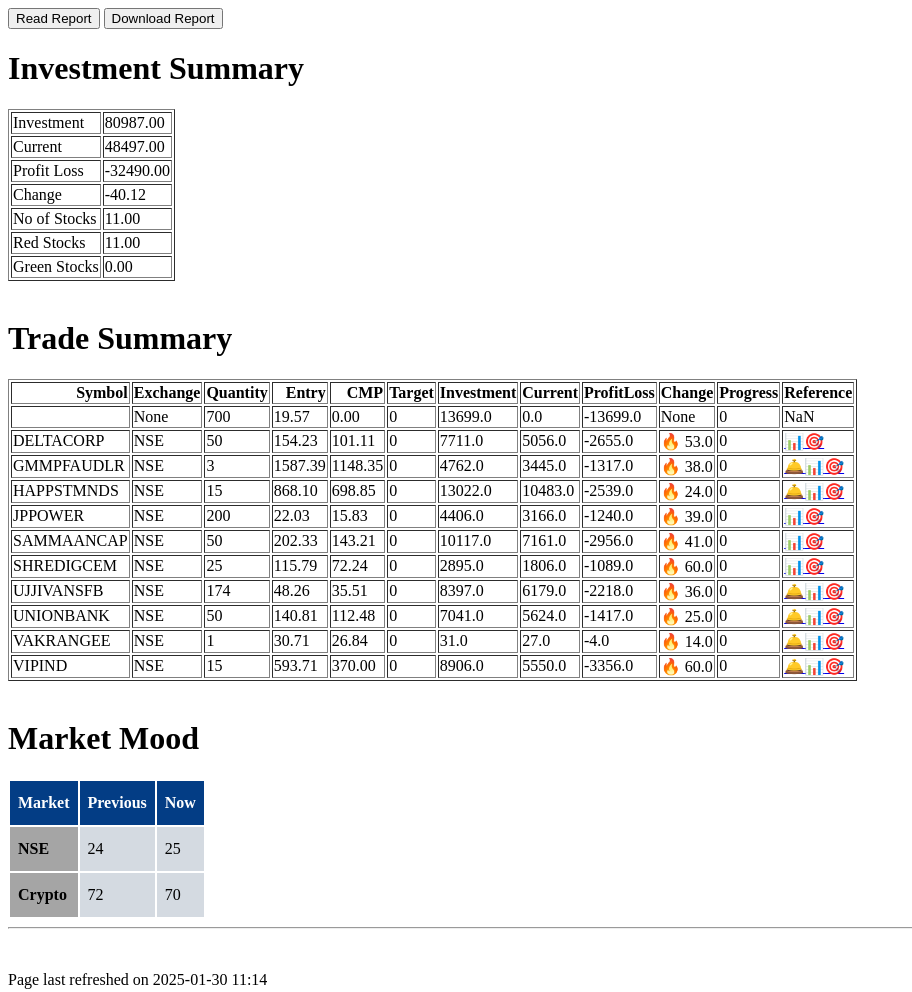
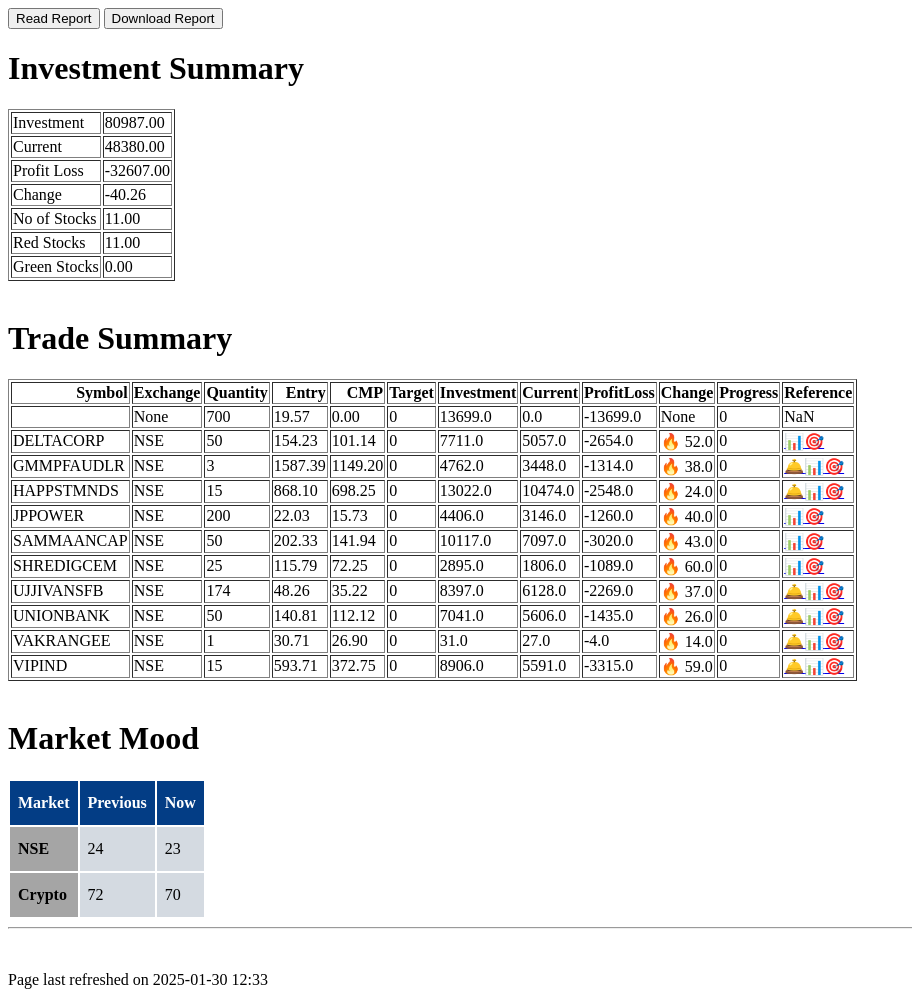
Before and after one commit to activegrt/Reports, a plain HTML site: page equity_portfolio_summary.html in a window 1280 px wide. Shown: the whole page, without its empty margins (0-912 px from the left). Drawn offline with Linux system fonts and the light colour scheme.

Commit message:
Updated equity_portfolio_summary file

```diff
--- a/equity_portfolio_summary.html
+++ b/equity_portfolio_summary.html
@@ -17,15 +17,15 @@
     </tr>
     <tr>
       <td>Current</td>
-      <td>48497.00</td>
+      <td>48380.00</td>
     </tr>
     <tr>
       <td>Profit Loss</td>
-      <td>-32490.00</td>
+      <td>-32607.00</td>
     </tr>
     <tr>
       <td>Change</td>
-      <td>-40.12</td>
+      <td>-40.26</td>
     </tr>
     <tr>
       <td>No of Stocks</td>
@@ -79,12 +79,12 @@
       <td>NSE</td>
       <td>50</td>
       <td>154.23</td>
-      <td>101.11</td>
+      <td>101.14</td>
       <td>0</td>
       <td>7711.0</td>
-      <td>5056.0</td>
-      <td>-2655.0</td>
-      <td>🔥 53.0</td>
+      <td>5057.0</td>
+      <td>-2654.0</td>
+      <td>🔥 52.0</td>
       <td>0</td>
       <td><a target="_blank" href="https://in.tradingview.com/chart/Lm41gt6O/?symbol=NSE-DELTACORP">📊</a><a target="_blank" href="https://in.tradingview.com/symbols/NSE-DELTACORP/">🎯</a></td>
     </tr>
@@ -93,11 +93,11 @@
       <td>NSE</td>
       <td>3</td>
       <td>1587.39</td>
-      <td>1148.35</td>
+      <td>1149.20</td>
       <td>0</td>
       <td>4762.0</td>
-      <td>3445.0</td>
-      <td>-1317.0</td>
+      <td>3448.0</td>
+      <td>-1314.0</td>
       <td>🔥 38.0</td>
       <td>0</td>
       <td><a target="_blank" href="https://www.moneycontrol.com/india/stockpricequote/engineeringheavy/gmmpfaudler/GMM01">🛎️</a><a target="_blank" href="https://in.tradingview.com/chart/Lm41gt6O/?symbol=NSE-GMMPFAUDLR">📊</a><a target="_blank" href="https://in.tradingview.com/symbols/NSE-GMMPFAUDLR/">🎯</a></td>
@@ -107,11 +107,11 @@
       <td>NSE</td>
       <td>15</td>
       <td>868.10</td>
-      <td>698.85</td>
+      <td>698.25</td>
       <td>0</td>
       <td>13022.0</td>
-      <td>10483.0</td>
-      <td>-2539.0</td>
+      <td>10474.0</td>
+      <td>-2548.0</td>
       <td>🔥 24.0</td>
       <td>0</td>
       <td><a target="_blank" href="https://www.moneycontrol.com/india/stockpricequote/it-servicesconsulting/happiestmindstechnologies/HMT01">🛎️</a><a target="_blank" href="https://in.tradingview.com/chart/Lm41gt6O/?symbol=NSE-HAPPSTMNDS">📊</a><a target="_blank" href="https://in.tradingview.com/symbols/NSE-HAPPSTMNDS/">🎯</a></td>
@@ -121,12 +121,12 @@
       <td>NSE</td>
       <td>200</td>
       <td>22.03</td>
-      <td>15.83</td>
+      <td>15.73</td>
       <td>0</td>
       <td>4406.0</td>
-      <td>3166.0</td>
-      <td>-1240.0</td>
-      <td>🔥 39.0</td>
+      <td>3146.0</td>
+      <td>-1260.0</td>
+      <td>🔥 40.0</td>
       <td>0</td>
       <td><a target="_blank" href="https://in.tradingview.com/chart/Lm41gt6O/?symbol=NSE-JPPOWER">📊</a><a target="_blank" href="https://in.tradingview.com/symbols/NSE-JPPOWER/">🎯</a></td>
     </tr>
@@ -135,12 +135,12 @@
       <td>NSE</td>
       <td>50</td>
       <td>202.33</td>
-      <td>143.21</td>
+      <td>141.94</td>
       <td>0</td>
       <td>10117.0</td>
-      <td>7161.0</td>
-      <td>-2956.0</td>
-      <td>🔥 41.0</td>
+      <td>7097.0</td>
+      <td>-3020.0</td>
+      <td>🔥 43.0</td>
       <td>0</td>
       <td><a target="_blank" href="https://in.tradingview.com/chart/Lm41gt6O/?symbol=NSE-SAMMAANCAP">📊</a><a target="_blank" href="https://in.tradingview.com/symbols/NSE-SAMMAANCAP/">🎯</a></td>
     </tr>
@@ -149,7 +149,7 @@
       <td>NSE</td>
       <td>25</td>
       <td>115.79</td>
-      <td>72.24</td>
+      <td>72.25</td>
       <td>0</td>
       <td>2895.0</td>
       <td>1806.0</td>
@@ -163,12 +163,12 @@
       <td>NSE</td>
       <td>174</td>
       <td>48.26</td>
-      <td>35.51</td>
+      <td>35.22</td>
       <td>0</td>
       <td>8397.0</td>
-      <td>6179.0</td>
-      <td>-2218.0</td>
-      <td>🔥 36.0</td>
+      <td>6128.0</td>
+      <td>-2269.0</td>
+      <td>🔥 37.0</td>
       <td>0</td>
       <td><a target="_blank" href="https://www.moneycontrol.com/india/stockpricequote/bank-private/ujjivansmallfinancebank/USF">🛎️</a><a target="_blank" href="https://in.tradingview.com/chart/Lm41gt6O/?symbol=NSE-UJJIVANSFB">📊</a><a target="_blank" href="https://in.tradingview.com/symbols/NSE-UJJIVANSFB/">🎯</a></td>
     </tr>
@@ -177,12 +177,12 @@
       <td>NSE</td>
       <td>50</td>
       <td>140.81</td>
-      <td>112.48</td>
+      <td>112.12</td>
       <td>0</td>
       <td>7041.0</td>
-      <td>5624.0</td>
-      <td>-1417.0</td>
-      <td>🔥 25.0</td>
+      <td>5606.0</td>
+      <td>-1435.0</td>
+      <td>🔥 26.0</td>
       <td>0</td>
       <td><a target="_blank" href="https://www.moneycontrol.com/india/stockpricequote/bankspublicsector/unionbankindia/UBI01">🛎️</a><a target="_blank" href="https://in.tradingview.com/chart/Lm41gt6O/?symbol=NSE-UNIONBANK">📊</a><a target="_blank" href="https://in.tradingview.com/symbols/NSE-UNIONBANK/">🎯</a></td>
     </tr>
@@ -191,7 +191,7 @@
       <td>NSE</td>
       <td>1</td>
       <td>30.71</td>
-      <td>26.84</td>
+      <td>26.90</td>
       <td>0</td>
       <td>31.0</td>
       <td>27.0</td>
@@ -205,12 +205,12 @@
       <td>NSE</td>
       <td>15</td>
       <td>593.71</td>
-      <td>370.00</td>
+      <td>372.75</td>
       <td>0</td>
       <td>8906.0</td>
-      <td>5550.0</td>
-      <td>-3356.0</td>
-      <td>🔥 60.0</td>
+      <td>5591.0</td>
+      <td>-3315.0</td>
+      <td>🔥 59.0</td>
       <td>0</td>
       <td><a target="_blank" href="https://www.moneycontrol.com/india/stockpricequote/vipindustries/vipindustries/VIP">🛎️</a><a target="_blank" href="https://in.tradingview.com/chart/Lm41gt6O/?symbol=NSE-VIPIND">📊</a><a target="_blank" href="https://in.tradingview.com/symbols/NSE-VIPIND/">🎯</a></td>
     </tr>
@@ -226,7 +226,7 @@
                             <tr>
                             <td style="background-color: rgb(165, 165, 165); padding: 13px 8px;"><b>NSE</b></td>
                             <td style="background-color: rgb(212, 218, 225); padding: 13px 8px;">24</td>
-                            <td style="background-color: rgb(212, 218, 225); padding: 13px 8px;">25</td>
+                            <td style="background-color: rgb(212, 218, 225); padding: 13px 8px;">23</td>
                             </tr>
                             <tr>
                             <td style="background-color: rgb(165, 165, 165); padding: 13px 8px;"><b>Crypto</b></td>
@@ -235,5 +235,5 @@
                             </tr>
                             </Table>
                             <hr><br>
-                              <p>Page last refreshed on 2025-01-30 11:14</p></body>
+                              <p>Page last refreshed on 2025-01-30 12:33</p></body>
                               </html>
```
